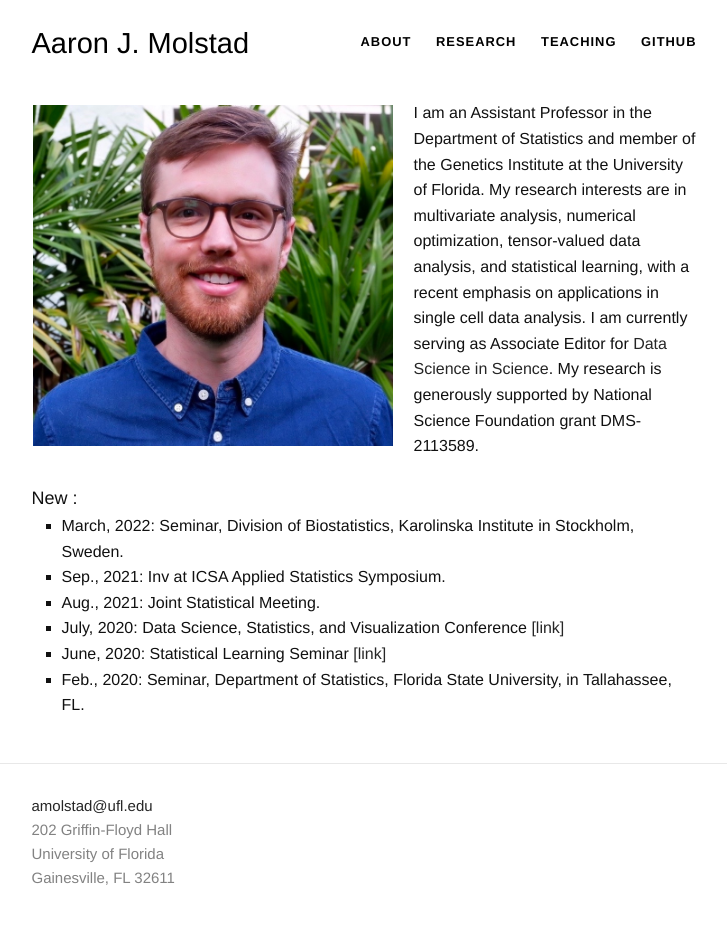
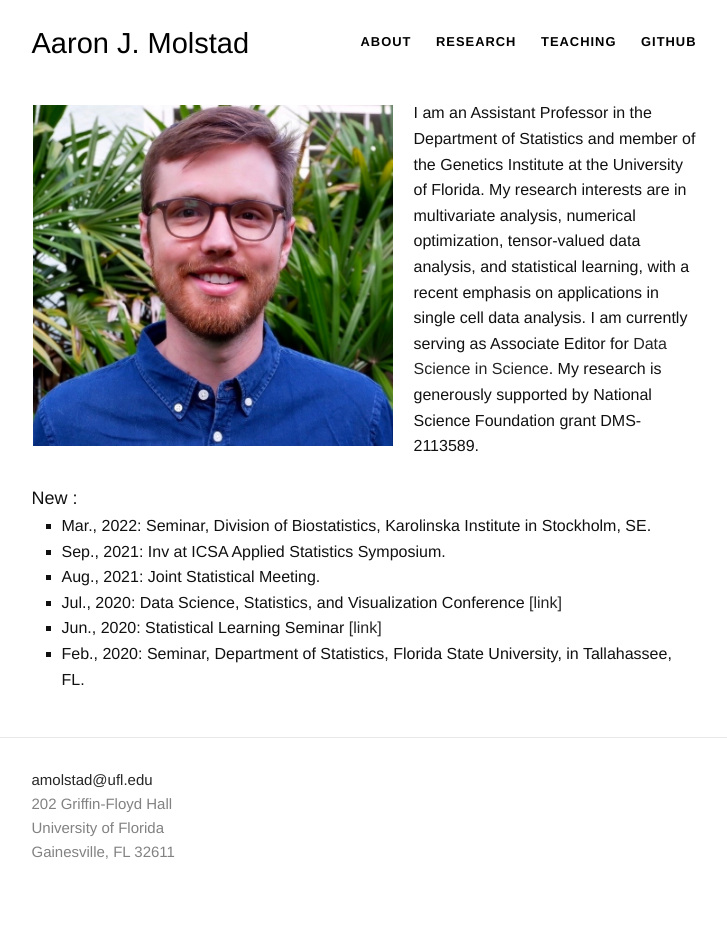
Before and after one commit to ajmolstad/ajmolstad.github.io, a Jekyll site: the page built from index.html, in a window 1280 px wide. Shown: the whole page, without its empty margins (276-1003 px from the left). Built offline with Jekyll 4.4.1, drawn with Linux system fonts in a browser that asks for light colours; after the commit the page ends 924 px from its top, so only the background shows below that.

Commit message:
Update index.html

```diff
--- a/index.html
+++ b/index.html
@@ -42,11 +42,11 @@
 <br>
 <font size="4">New :</font>
 <ul style="list-style-type:square;">
-  <li> March, 2022: Seminar, Division of Biostatistics, Karolinska Institute in Stockholm, Sweden. </li>
+  <li> Mar., 2022: Seminar, Division of Biostatistics, Karolinska Institute in Stockholm, SE. </li>
 	<li> Sep., 2021: Inv at ICSA Applied Statistics Symposium. </li>
 	<li> Aug., 2021: Joint Statistical Meeting.  </li>
-<li> July, 2020: Data Science, Statistics, and Visualization Conference <a href="https://www.samsi.info/programs-and-activities/research-workshops/2020-data-science-statistics-and-visualisation-conference-july-29-31-2020/"> [link] </a> </li>
-<li> June, 2020: Statistical Learning Seminar <a href="https://statistical-learning-seminars.github.io"> [link] </a> </li>
+<li> Jul., 2020: Data Science, Statistics, and Visualization Conference <a href="https://www.samsi.info/programs-and-activities/research-workshops/2020-data-science-statistics-and-visualisation-conference-july-29-31-2020/"> [link] </a> </li>
+<li> Jun., 2020: Statistical Learning Seminar <a href="https://statistical-learning-seminars.github.io"> [link] </a> </li>
 <!-- <li> May, 2020: Statistical Learning and Data Science Conference (SLDS), in Irvine, CA. </li> -->
 <li> Feb., 2020: Seminar, Department of Statistics, Florida State University, in Tallahassee, FL. </li>
 </ul>
```
